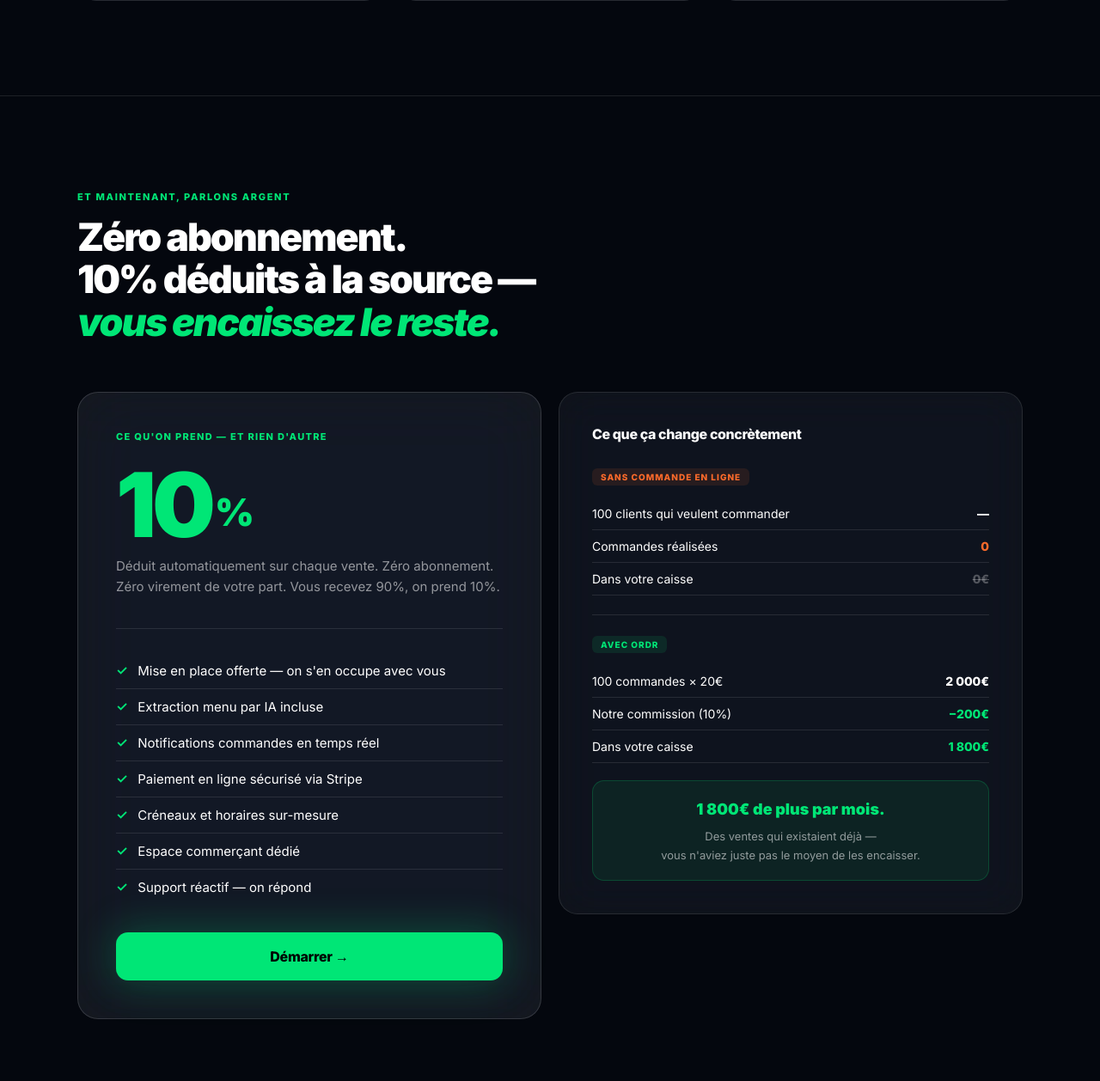
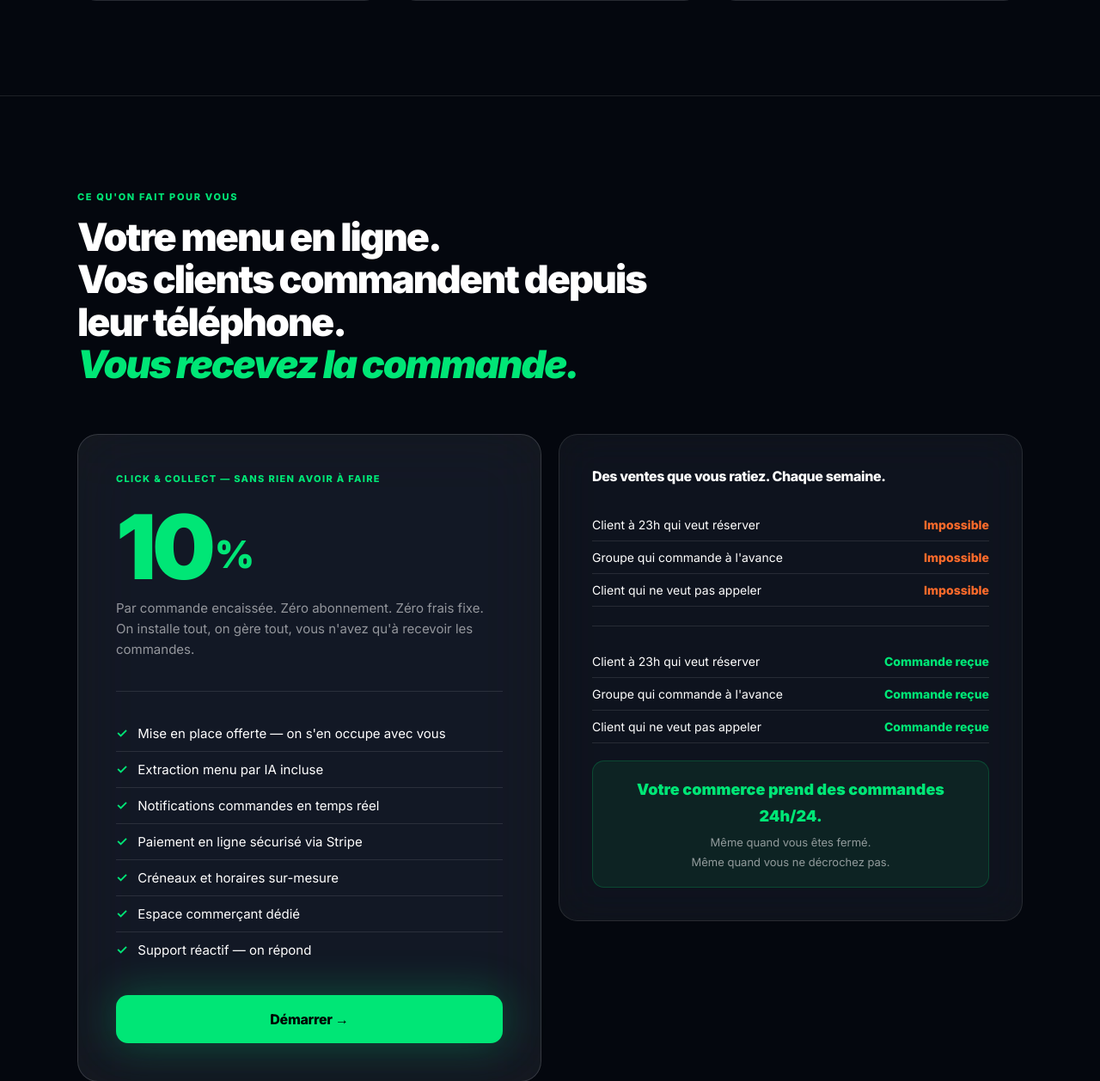
Before and after one commit to hugebet420/ordr, a Flask app: page / in a window 1280 px wide. Shown: the part 3372-4630 px from the top of the page at 86% size. Run offline with Flask 3, Linux system fonts and the light colour scheme.

Commit message:
refactor: focus service et ventes, argent en retrait
Co-Authored-By: Claude Sonnet 4.6 <noreply@anthropic.com>
Claude-Session: https://claude.ai/code/session_013DJzCsi7fMBMRqdHg572f8

```diff
--- a/templates/landing.html
+++ b/templates/landing.html
@@ -384,8 +384,8 @@ footer a:hover { color:var(--text); }
       <div class="proof-label">pour commencer</div>
     </div>
     <div class="proof-item">
-      <div class="proof-num">10%</div>
-      <div class="proof-label">déduit automatiquement</div>
+      <div class="proof-num">24h/24</div>
+      <div class="proof-label">vos clients commandent</div>
     </div>
     <div class="proof-item">
       <div class="proof-num">0</div>
@@ -495,21 +495,21 @@ footer a:hover { color:var(--text); }
 <!-- TARIFS -->
 <section id="tarifs" style="border-top:1px solid var(--glass-b);">
   <div class="container fade-up">
-    <div class="s-label">Et maintenant, parlons argent</div>
+    <div class="s-label">Ce qu'on fait pour vous</div>
     <p class="price-intro">
-      Zéro abonnement.<br>
-      10% déduits à la source —<br>
-      <em>vous encaissez le reste.</em>
+      Votre menu en ligne.<br>
+      Vos clients commandent depuis leur téléphone.<br>
+      <em>Vous recevez la commande.</em>
     </p>
 
     <div class="pricing-layout">
       <div class="price-card glass-strong">
-        <div class="price-eyebrow">Ce qu'on prend — et rien d'autre</div>
+        <div class="price-eyebrow">Click & collect — sans rien avoir à faire</div>
         <div class="price-num-row">
           <div class="price-big">10</div>
           <div class="price-pct">%</div>
         </div>
-        <p class="price-tagline">Déduit automatiquement sur chaque vente. Zéro abonnement. Zéro virement de votre part. Vous recevez 90%, on prend 10%.</p>
+        <p class="price-tagline">Par commande encaissée. Zéro abonnement. Zéro frais fixe. On installe tout, on gère tout, vous n'avez qu'à recevoir les commandes.</p>
         <ul class="price-list">
           <li><span class="chk">✓</span> Mise en place offerte — on s'en occupe avec vous</li>
           <li><span class="chk">✓</span> Extraction menu par IA incluse</li>
@@ -523,19 +523,17 @@ footer a:hover { color:var(--text); }
       </div>
 
       <div class="calc-box glass">
-        <div class="calc-title">Ce que ça change concrètement</div>
-        <div class="calc-badge badge-them">Sans commande en ligne</div>
-        <div class="calc-row"><span>100 clients qui veulent commander</span><b>—</b></div>
-        <div class="calc-row"><span>Commandes réalisées</span><b class="c-orange">0</b></div>
-        <div class="calc-row"><span>Dans votre caisse</span><b class="c-out">0€</b></div>
+        <div class="calc-title">Des ventes que vous ratiez. Chaque semaine.</div>
+        <div class="calc-row"><span>Client à 23h qui veut réserver</span><b class="c-orange">Impossible</b></div>
+        <div class="calc-row"><span>Groupe qui commande à l'avance</span><b class="c-orange">Impossible</b></div>
+        <div class="calc-row"><span>Client qui ne veut pas appeler</span><b class="c-orange">Impossible</b></div>
         <hr class="calc-sep">
-        <div class="calc-badge badge-us">Avec ORDR</div>
-        <div class="calc-row"><span>100 commandes × 20€</span><b>2 000€</b></div>
-        <div class="calc-row"><span>Notre commission (10%)</span><b class="c-green">−200€</b></div>
-        <div class="calc-row"><span>Dans votre caisse</span><b class="c-green">1 800€</b></div>
+        <div class="calc-row"><span>Client à 23h qui veut réserver</span><b class="c-green">Commande reçue</b></div>
+        <div class="calc-row"><span>Groupe qui commande à l'avance</span><b class="c-green">Commande reçue</b></div>
+        <div class="calc-row"><span>Client qui ne veut pas appeler</span><b class="c-green">Commande reçue</b></div>
         <div class="calc-verdict">
-          <strong>1 800€ de plus par mois.</strong>
-          Des ventes qui existaient déjà —<br>vous n'aviez juste pas le moyen de les encaisser.
+          <strong>Votre commerce prend des commandes 24h/24.</strong>
+          Même quand vous êtes fermé.<br>Même quand vous ne décrochez pas.
         </div>
       </div>
     </div>
```
